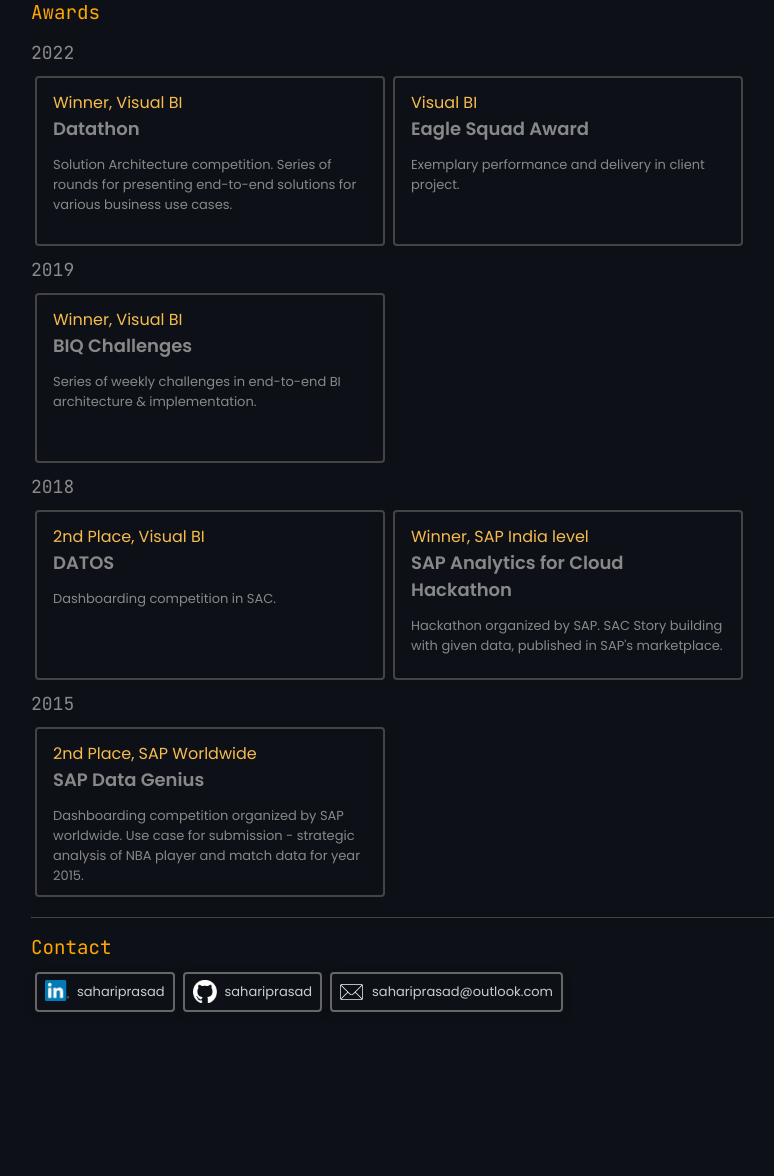
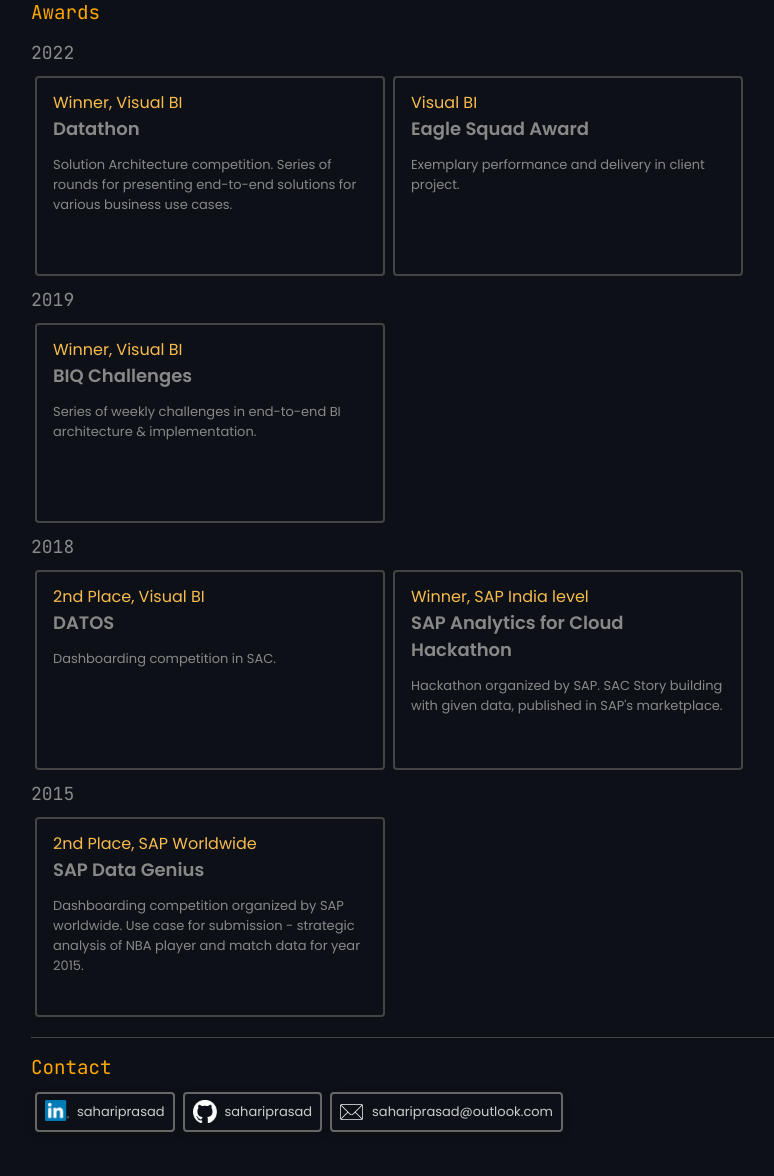
Before and after one commit to sahariprasad/dbt-jumpstart-docker, a Flask app: page / in a window 1280 px wide. Shown: the part 2199-3375 px from the top of the page, without its empty margins (1-775 px from the left). Before the commit the page ends 3211 px from the top, so only its background shows below. Run offline with Flask 2, Linux system fonts and the light colour scheme.

Commit message:
Altered height of award card

```diff
--- a/static/stylesheets/styles.css
+++ b/static/stylesheets/styles.css
@@ -583,7 +583,7 @@ input[type="file"] {
     background-color: #0d1117;
     border-radius: 4px;
     width: 350px;
-    height: 170px;
+    height: 200px;
     /* box-shadow: rgba(0, 0, 0, 0.09) 0px 3px 12px; */
     border: 2px solid #444;
     transition: box-shadow .25s,transform .25s, background-color 0.25s, border 0.5s;
```
